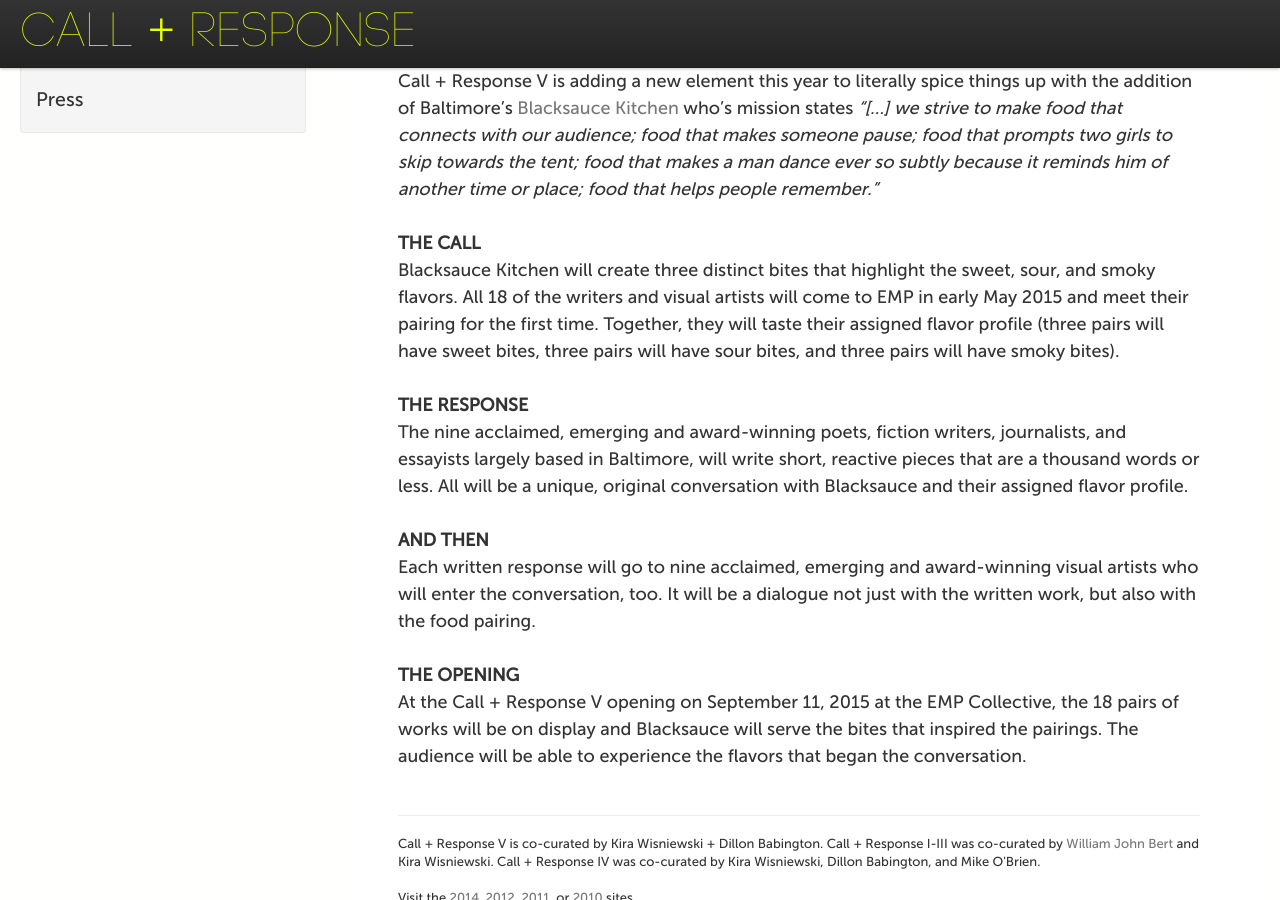
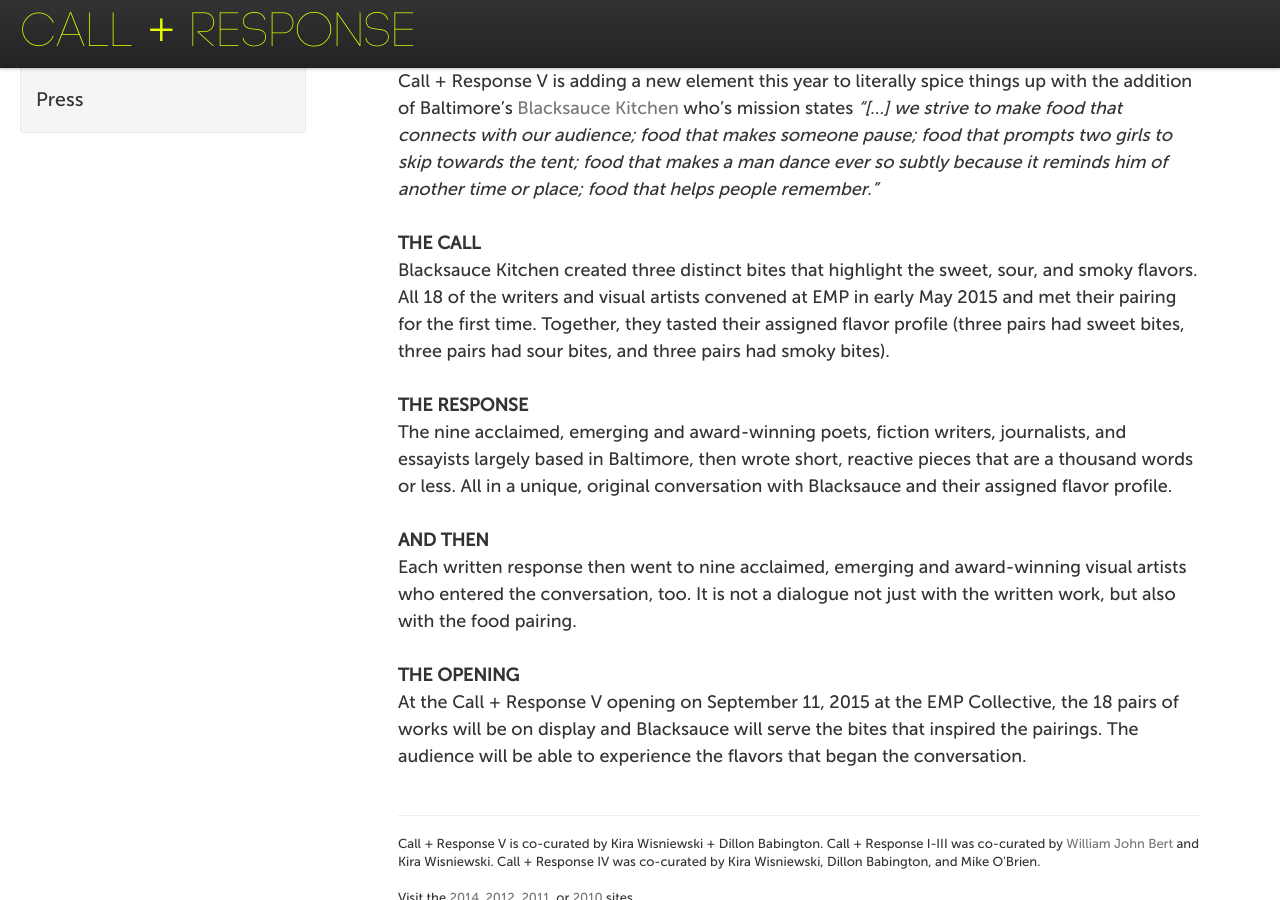
Before and after one commit to callandresponsedc/callandresponsedc, a Jekyll site: the page built from about/index.html, in a window 1280 px wide and 900 px high, scrolled down 309 px. Built offline with Jekyll 4.4.1, drawn with Linux system fonts in a browser that asks for light colours; Markdown is read by kramdown in place of the engine named in the settings; comment, search, counter and statistics services are not loaded.

Commit message:
Update index.html

```diff
--- a/about/index.html
+++ b/about/index.html
@@ -11,13 +11,13 @@
 In 2015, the show will make its Baltimore debut at the <a href="http://empcollective.org/">EMP Collective</a> in downtown Baltimore. Call + Response V is adding a new element this year to literally spice things up with the addition of Baltimore’s <a href="http://www.blacksaucekitchen.com/">Blacksauce Kitchen</a> who’s mission states <i>“[…] we strive to make food that connects with our audience; food that makes someone pause; food that prompts two girls to skip towards the tent; food that makes a man dance ever so subtly because it reminds him of another time or place; food that helps people remember.”</i>
   <br/> <br/>
 <b>THE CALL</b> <br/>
-Blacksauce Kitchen will create three distinct bites that highlight the sweet, sour, and smoky flavors. All 18 of the writers and visual artists will come to EMP in early May 2015 and meet their pairing for the first time. Together, they will taste their assigned flavor profile (three pairs will have sweet bites, three pairs will have sour bites, and three pairs will have smoky bites).
+Blacksauce Kitchen created three distinct bites that highlight the sweet, sour, and smoky flavors. All 18 of the writers and visual artists convened at EMP in early May 2015 and met their pairing for the first time. Together, they tasted their assigned flavor profile (three pairs had sweet bites, three pairs had sour bites, and three pairs had smoky bites).
  <br/> <br/>
 <b>THE RESPONSE</b> <br/>
-The nine acclaimed, emerging and award-winning poets, fiction writers, journalists, and essayists largely based in Baltimore, will write short, reactive pieces that are a thousand words or less. All will be a unique, original conversation with Blacksauce and their assigned flavor profile.
+The nine acclaimed, emerging and award-winning poets, fiction writers, journalists, and essayists largely based in Baltimore, then wrote short, reactive pieces that are a thousand words or less. All in a unique, original conversation with Blacksauce and their assigned flavor profile.
   <br/> <br/>
 <b>AND THEN</b> <br/>
-Each written response will go to nine acclaimed, emerging and award-winning visual artists who will enter the conversation, too. It will be a dialogue not just with the written work, but also with the food pairing.
+Each written response then went to nine acclaimed, emerging and award-winning visual artists who entered the conversation, too. It is not a dialogue not just with the written work, but also with the food pairing.
   <br/> <br/>
 <b>THE OPENING</b> <br/>
 At the Call + Response V opening on September 11, 2015 at the EMP Collective, the 18 pairs of works will be on display and Blacksauce will serve the bites that inspired the pairings. The audience will be able to experience the flavors that began the conversation.
```
